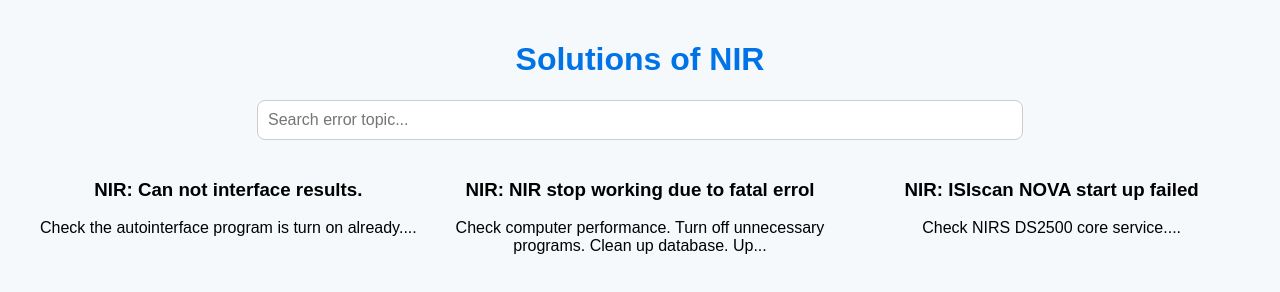
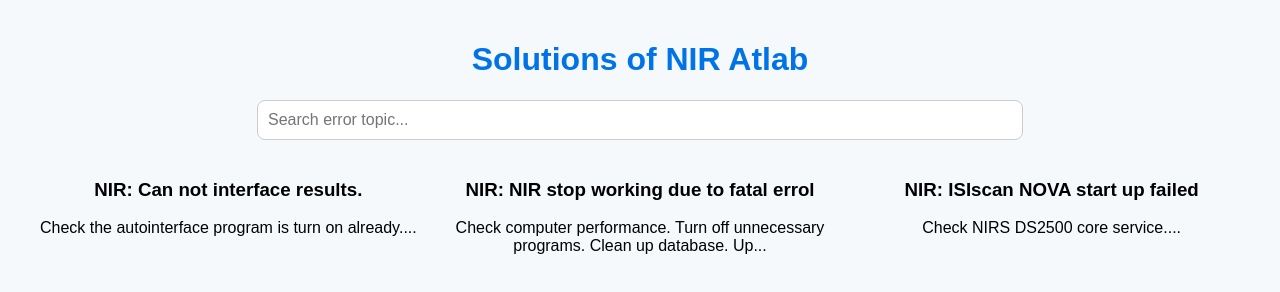
Before and after one commit to leejula00-bit/Solutions-for-NIR-DS, a plain HTML site: page index.html in a window 1280 px wide. Drawn offline with Linux system fonts and the light colour scheme.

Commit message:
Update index.html

```diff
--- a/index.html
+++ b/index.html
@@ -2,11 +2,11 @@
 <html lang="en">
 <head>
   <meta charset="UTF-8">
-  <title>Solutions of NIR</title>
+  <title>Solutions of NIR Atlab</title>
   <link rel="stylesheet" href="style.css">
 </head>
 <body>
-  <h1>Solutions of NIR</h1>
+  <h1>Solutions of NIR Atlab</h1>
 
   <!-- Ô tìm kiếm -->
   <input type="text" id="searchBox" placeholder="Search error topic..." onkeyup="filterErrors()">
```
